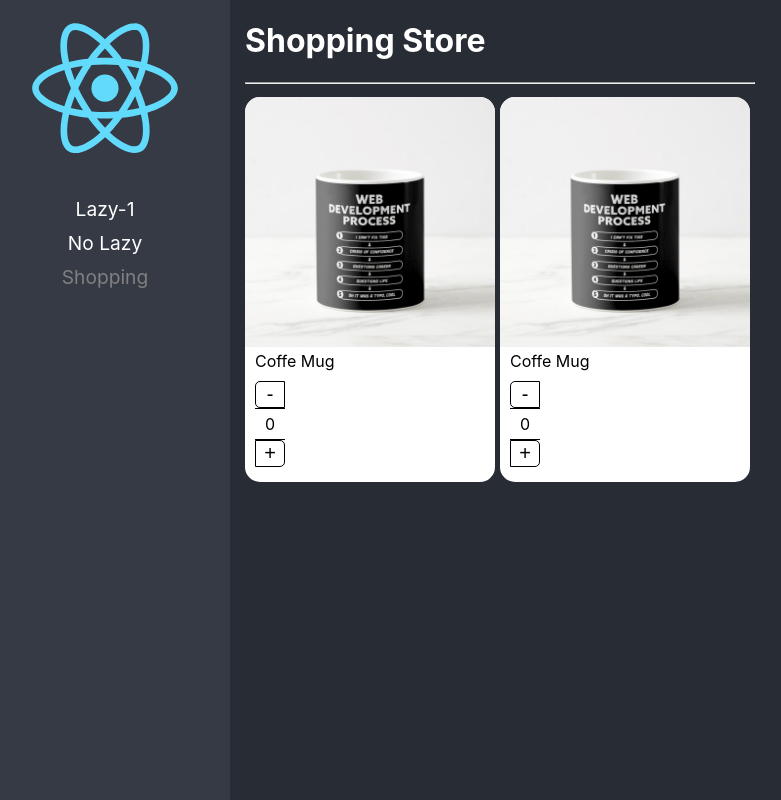
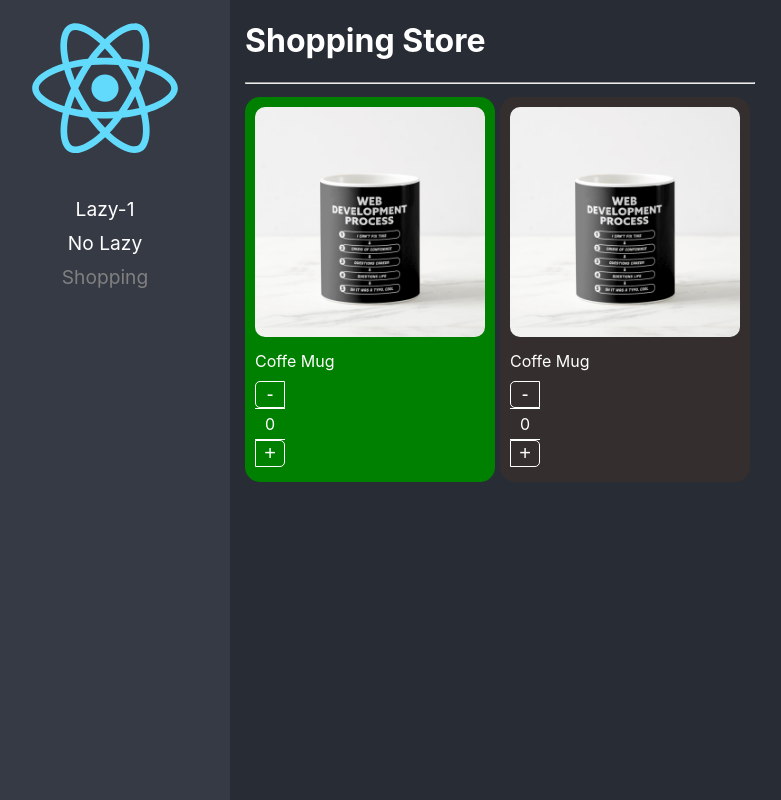
Before and after one commit to leven2000/CursoReactAdvnz, a React (Create React App) app: page /shopping in a window 1280 px wide. Shown: the whole page, without its empty margins (20-801 px from the left). Built offline with nearby package versions, Linux system fonts and the light colour scheme.

Commit message:
Seccion 5 terminada

```diff
--- a/src/02-component-patterns/components/ProductButtons.tsx
+++ b/src/02-component-patterns/components/ProductButtons.tsx
@@ -1,15 +1,21 @@
 import {ProductContext} from "./ProductCard";
-import { useContext } from "react";
+import { CSSProperties, useContext } from "react";
 import styles from "../styles/styles.module.css";
 import  noImage  from "../assets/no-image.jpg";
 
-export const ProductButtons = () =>{
+interface Props{
+    className?: string;
+    style?: CSSProperties;
+}
+
+
+export const ProductButtons = ({className, style}:Props) =>{
 
     const {handleCont, count} = useContext(ProductContext)
 
 
     return(
-        <div className={styles.productDescription}>
+        <div className={`${styles.productDescription} ${className}`} style={style}>
         <button className={styles.buttonMinus} onClick={() =>handleCont(-1)}>-</button>
 
         <div className={styles.countLabel}>{count}</div>
--- a/src/02-component-patterns/components/ProductCard.tsx
+++ b/src/02-component-patterns/components/ProductCard.tsx
@@ -1,14 +1,22 @@
 import styles from "../styles/styles.module.css";
 import { useProduct } from "../hooks/useProduct";
 import  noImage  from "../assets/no-image.jpg";
-import { ReactElement, useContext, createContext  } from "react";
-import { ProductContextProps, ProductCardProps } from "../interfaces/interfaces";
+import { ReactElement, useContext, createContext, CSSProperties  } from "react";
+import { Product, ProductContextProps } from "../interfaces/interfaces";
 
 export const ProductContext = createContext({} as ProductContextProps);
 const {Provider} = ProductContext;
 
+export interface Props{
+    children?: ReactElement | ReactElement[];
+    product: Product;
+    className?: string;
+    style?: CSSProperties;
+}
 
-export const ProductCard = ({ children ,product}: ProductCardProps) => {
+
+
+export const ProductCard = ({ children ,product, className, style}: Props) => {
 
     const {cont, handleCont} = useProduct();
 
@@ -18,14 +26,9 @@
             handleCont,
             product
         }}>
-            <div className={styles.productCard}>
-
+            <div className={`${styles.productCard} ${className}`}
+                  style={style}>
                 {children}
-                {/* <ProductImage img={product.img}/>
-
-                <ProductTitle title={product.title}/>
-
-                <ProductButtons handleCont={handleCont} cont={cont}/> */}
             </div>
         </Provider>
     )
--- a/src/02-component-patterns/components/ProductImage.tsx
+++ b/src/02-component-patterns/components/ProductImage.tsx
@@ -1,9 +1,16 @@
 import {ProductContext} from "./ProductCard";
-import { useContext } from "react";
+import { CSSProperties, useContext } from "react";
 import styles from "../styles/styles.module.css";
 import  noImage  from "../assets/no-image.jpg";
 
-export const ProductImage = ({img = ""}) =>{
+export interface Props{
+    img?: string;
+    className?: string;
+    style?: CSSProperties;
+}
+
+
+export const ProductImage = ({img, className, style}:Props) =>{
     const {product} = useContext(ProductContext);
 
     let imgToShow: string;
@@ -19,6 +26,6 @@
     }
 
     return(
-        <img src={imgToShow} alt="Product Image" className={styles.productImg}/>
+        <img src={imgToShow} alt="Product Image" className={`${styles.productImg} ${className}`} style={style}/>
     )
 }
--- a/src/02-component-patterns/components/ProductTitle.tsx
+++ b/src/02-component-patterns/components/ProductTitle.tsx
@@ -1,10 +1,19 @@
 
 import {ProductContext} from "./ProductCard";
-import { useContext } from "react";
+import { CSSProperties, useContext } from "react";
 import styles from "../styles/styles.module.css";
 import  noImage  from "../assets/no-image.jpg";
 
-export const ProductTitle = ({title = ""}) =>{
+
+export interface Props{
+    title?: string;
+    className?: string;
+    style?: CSSProperties;
+}
+
+
+export const ProductTitle = ({title, className, style}:Props) =>{
+
     const {product} = useContext(ProductContext);
 
     let titleToShow: string;
@@ -16,6 +25,6 @@
     }
 
     return(
-        <span className={styles.productDescription}>{titleToShow}</span>
+        <span className={`${styles.productDescription} ${className}`} style={style}>{titleToShow}</span>
     )
 }
--- a/src/02-component-patterns/interfaces/interfaces.ts
+++ b/src/02-component-patterns/interfaces/interfaces.ts
@@ -1,9 +1,5 @@
 import { ReactElement } from "react";
 
-export interface ProductCardProps{
-    children?: ReactElement | ReactElement[];
-    product: Product;
-}
 
 export interface Product{
     id:string;
--- a/src/02-component-patterns/pages/ShoppingPage.tsx
+++ b/src/02-component-patterns/pages/ShoppingPage.tsx
@@ -1,5 +1,5 @@
 import {ProductCard, ProductImage, ProductTitle, ProductButtons } from "../components"
-
+import "../styles/custom-styles.css";
 const product = {
     id: "1",
     title: "Coffe Mug",
@@ -10,7 +10,7 @@
 
 export const ShoppingPage = () => {
   return (
-    <div>
+    <div className="">
         <h1> Shopping Store</h1>
         <hr/>
         <div style={{
@@ -19,16 +19,29 @@
             flexWrap: "wrap"
         }}>
 
-            <ProductCard product={product}>
-              <ProductImage/>
-              <ProductTitle />
-              <ProductButtons/>
+            <ProductCard
+              product={product}
+              className="bg-dark"
+              style={{
+                backgroundColor: "green"
+              }}
+
+            >
+              <ProductImage
+                 className="custom-image"
+              />
+              <ProductTitle
+                className="text-white"
+              />
+              <ProductButtons
+              className="custom-buttons"
+              />
             </ProductCard>
 
-            <ProductCard product={product}>
-              <ProductCard.Image/>
-              <ProductCard.Title />
-              <ProductCard.Buttons/>
+            <ProductCard product={product} className="bg-dark">
+              <ProductCard.Image className="custom-image"/>
+              <ProductCard.Title   className="text-white"/>
+              <ProductCard.Buttons className="custom-buttons"/>
             </ProductCard>
 
         </div>
--- /dev/null
+++ b/src/02-component-patterns/styles/custom-styles.css
@@ -0,0 +1,17 @@
+.bg-dark{
+    background-color: rgb(53, 46, 46);
+}
+.text-white{
+    color: white;
+}
+
+.custom-image{
+    padding: 10px;
+    width:  calc((100% - 20px));
+    border-radius: 20px;
+}
+
+.custom-buttons button, .custom-buttons div{
+    color: white;
+    border-color: white;
+}
```
